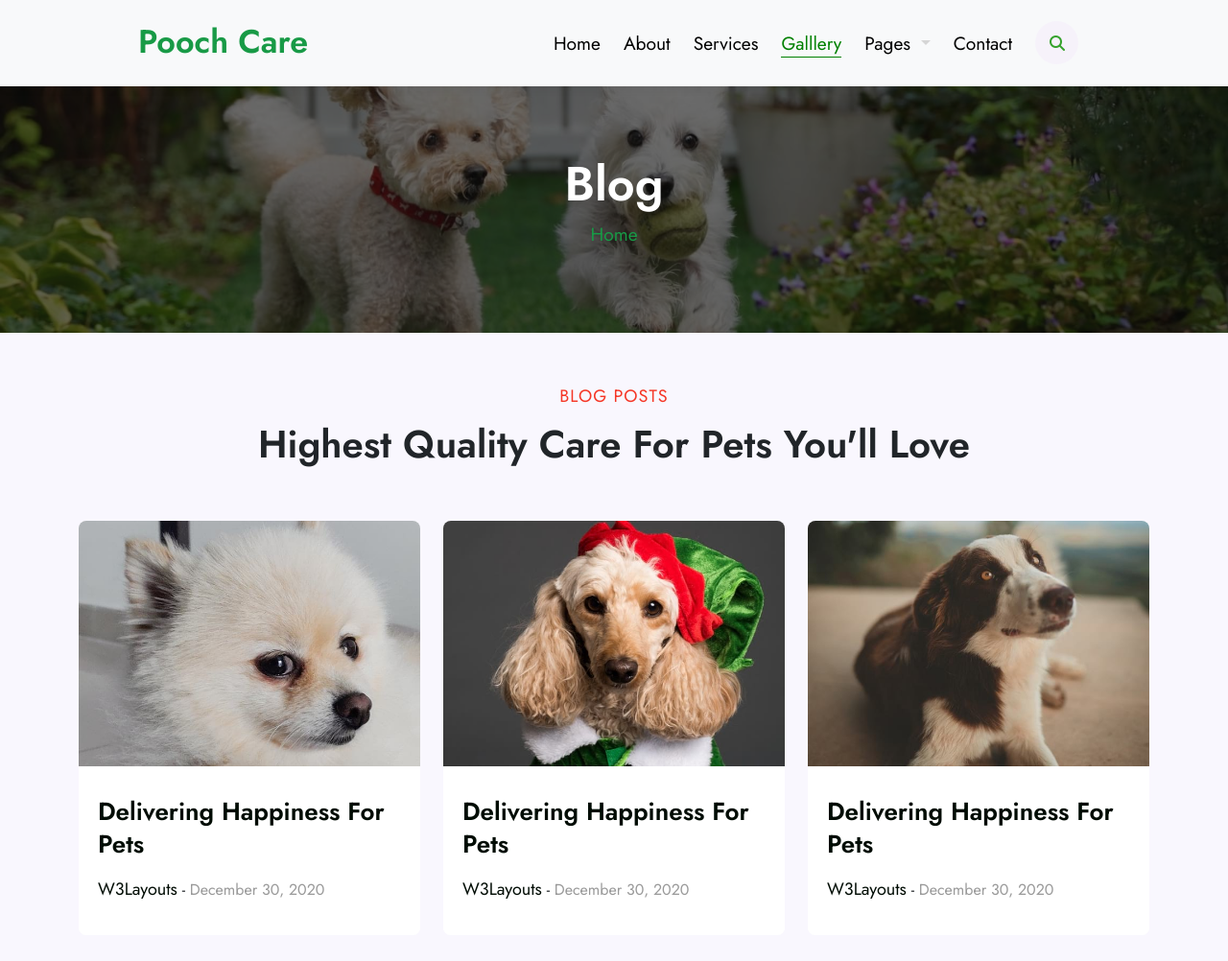
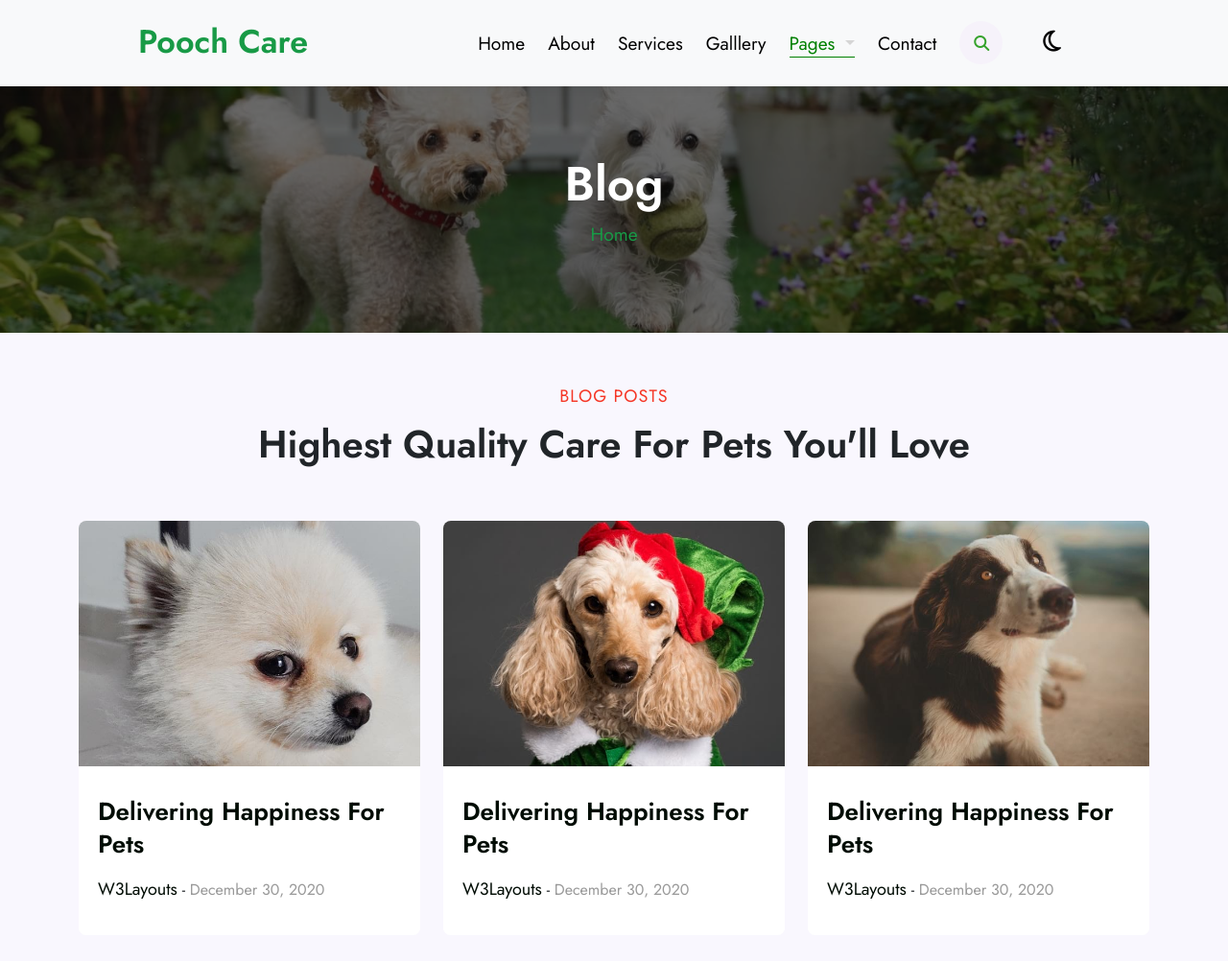
Before and after one commit to Caosonnw/BC61_BaiTapCapStone, a plain HTML site: page BlogPost/blog.html in a window 1280 px wide. Shown: the top 1002 px of the page at 96% size. Drawn offline with nearby package versions, Linux system fonts and the light colour scheme.

Commit message:
Capstone nehh

```diff
--- a/BlogPost/blog.css
+++ b/BlogPost/blog.css
@@ -119,6 +119,14 @@ li a i {
   color: #35a22c;
   background-color: #ffff;
 }
+.header .theme-switch{
+  position: relative;
+  padding: 0 30px;
+}
+.header .theme-switch a i{
+  font-size: 25px;
+  color: #000;
+}
 @media screen and (max-width: 992px) {
   .header .navbar-nav .active::before {
     width: 0;
@@ -141,6 +149,11 @@ li a i {
     transform: translateX(1px);
     text-align: center;
     font-size: 19px;
+  }
+  .header .theme-switch{
+    position: absolute;
+    right: 100px;
+    top: 14px;
   }
 }
 /* banner  */
--- a/BlogPost/blog.html
+++ b/BlogPost/blog.html
@@ -71,11 +71,11 @@
                   >
                 </li>
                 <li class="nav-item">
-                  <a class="nav-link active" href="./gallery.html">Galllery</a>
+                  <a class="nav-link " href="./gallery.html">Galllery</a>
                 </li>
                 <li class="nav-item dropdown">
                   <a
-                    class="nav-link dropdown-toggle"
+                    class="nav-link dropdown-toggle active"
                     href="#"
                     role="button"
                     data-bs-toggle="dropdown"
@@ -100,11 +100,11 @@
                 </li>
               </ul>
             </div>
-            <!-- <div class="theme-switch">
-              <nav class="navigation">
-                <a href="#"><i class="fa-regular fa-moon"></i></a>
-              </nav>
-            </div> -->
+            <div class="theme-switch">
+              <a href="#" class="toggle-container">
+                <i id="toggle-icon" class="fa-regular fa-moon"></i>
+              </a>
+            </div>
           </div>
         </nav>
       </div>
@@ -536,5 +536,15 @@
     <!-- back to top js  -->
     <script src="../JS/back-to-top-master/assets/js/main.js"></script>
     <script src="../JS/back-to-top-master/assets/js/util.js"></script>
+    <script>
+      document.addEventListener("DOMContentLoaded", function () {
+        const toggleIcon = document.getElementById("toggle-icon");
+
+        toggleIcon.addEventListener("click", function () {
+          toggleIcon.classList.toggle("fa-moon");
+          toggleIcon.classList.toggle("fa-sun");
+        });
+      });
+    </script>
   </body>
 </html>
--- a/Gallery/gallery.css
+++ b/Gallery/gallery.css
@@ -119,6 +119,14 @@ li a i {
   color: #35a22c;
   background-color: #ffff;
 }
+.header .theme-switch{
+  position: relative;
+  padding: 0 30px;
+}
+.header .theme-switch a i{
+  font-size: 25px;
+  color: #000;
+}
 @media screen and (max-width: 992px) {
   .header .navbar-nav .active::before {
     width: 0;
@@ -141,6 +149,11 @@ li a i {
     transform: translateX(1px);
     text-align: center;
     font-size: 19px;
+  }
+  .header .theme-switch{
+    position: absolute;
+    right: 100px;
+    top: 14px;
   }
 }
 /* banner  */
--- a/Home/style.css
+++ b/Home/style.css
@@ -119,6 +119,14 @@ li a i {
   color: #35a22c;
   background-color: #ffff;
 }
+.header .theme-switch{
+  position: relative;
+  padding: 0 30px;
+}
+.header .theme-switch a i{
+  font-size: 25px;
+  color: #000;
+}
 @media screen and (max-width: 992px) {
   .header .navbar-nav .active::before {
     width: 0;
@@ -141,6 +149,11 @@ li a i {
     transform: translateX(1px);
     text-align: center;
     font-size: 19px;
+  }
+  .header .theme-switch{
+    position: absolute;
+    right: 100px;
+    top: 14px;
   }
 }
 /* carousel  */
--- a/Service/service.css
+++ b/Service/service.css
@@ -119,6 +119,14 @@ li a i {
   color: #35a22c;
   background-color: #ffff;
 }
+.header .theme-switch{
+  position: relative;
+  padding: 0 30px;
+}
+.header .theme-switch a i{
+  font-size: 25px;
+  color: #000;
+}
 @media screen and (max-width: 992px) {
   .header .navbar-nav .active::before {
     width: 0;
@@ -141,6 +149,11 @@ li a i {
     transform: translateX(1px);
     text-align: center;
     font-size: 19px;
+  }
+  .header .theme-switch{
+    position: absolute;
+    right: 100px;
+    top: 14px;
   }
 }
 /* banner  */
```
Also changed, not shown: Gallery/gallery.html (+15 -5 lines), Home/index.html (+32 -10 lines), Service/service.html (+15 -5 lines).
